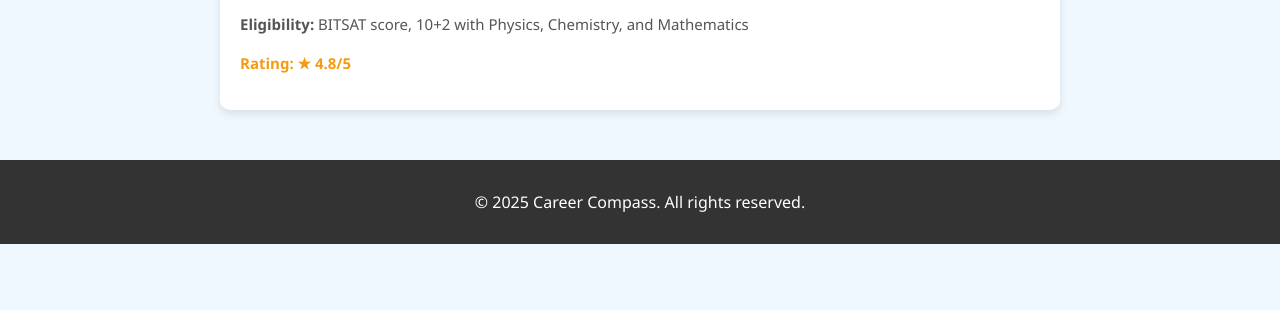
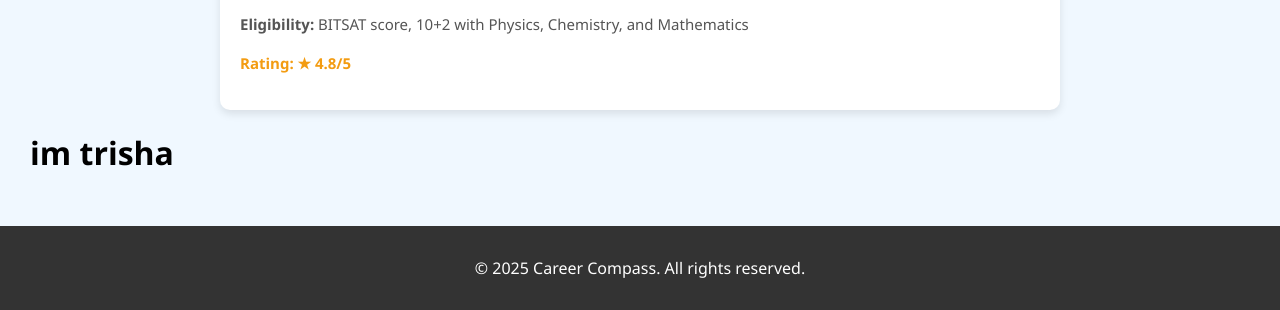
Before and after one commit to diyanaikk/career-guidance, a plain HTML site: page btech.html in a window 1280 px wide. Shown: the part 1012-1322 px from the top of the page. Before the commit the page ends 1256 px from the top, so only its background shows below. Drawn offline with Linux system fonts and the light colour scheme.

Commit message:
Update btech.html

```diff
--- a/btech.html
+++ b/btech.html
@@ -108,6 +108,7 @@
       <p class="info"><strong>Eligibility:</strong> BITSAT score, 10+2 with Physics, Chemistry, and Mathematics</p>
       <p class="info"><span class="rating">Rating: ★ 4.8/5</span></p>
     </div>
+    <h1> im trisha</h1>
 
   </main>
 
```
